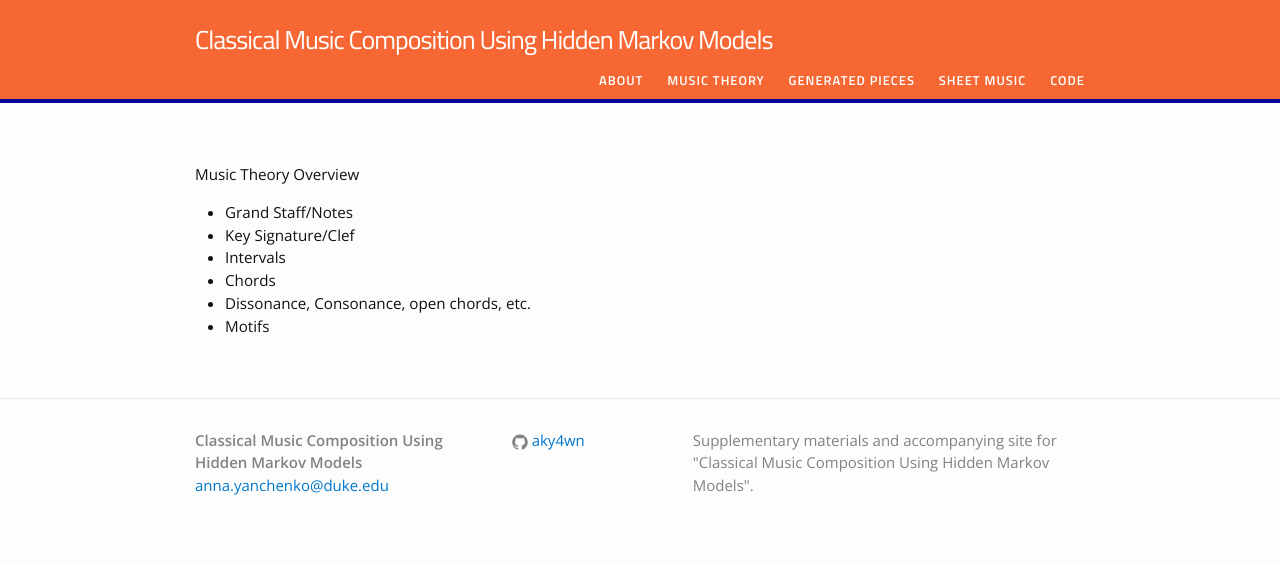
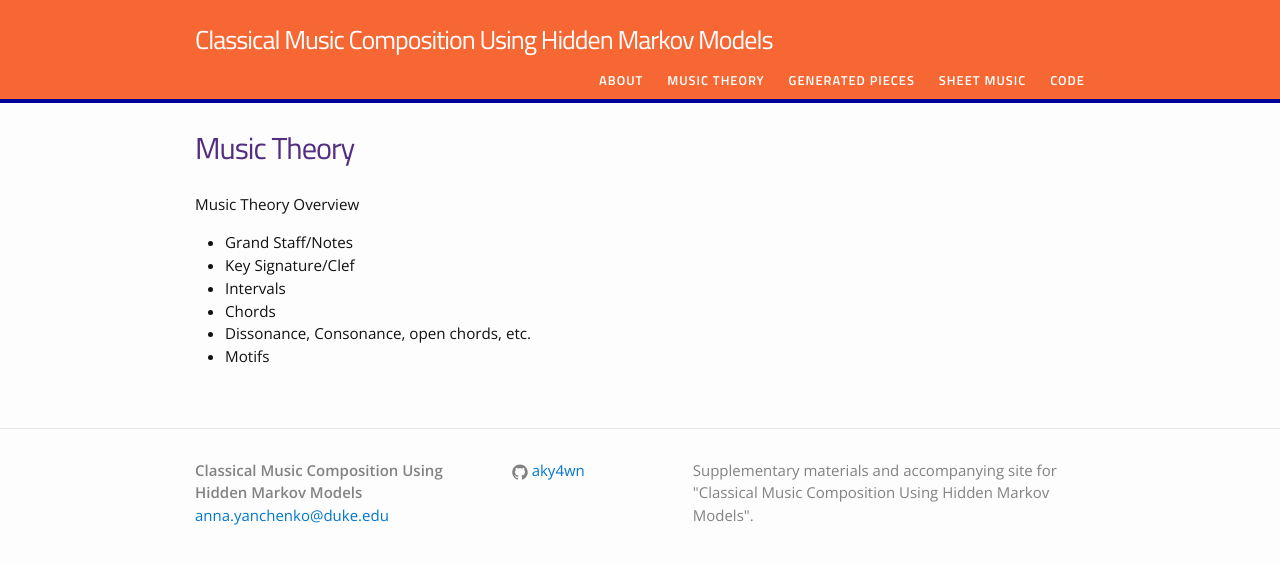
Before and after one commit to aky4wn/Classical-Music-Composition-Using-State-Space-Models, a Jekyll site: the page built from theory.md, in a window 1280 px wide. Shown: the top 564 px of the page. Built offline with Jekyll 4.4.1, drawn with Linux system fonts in a browser that asks for light colours; our own code applies the rules of GitHub Pages for plain Markdown files.

Commit message:
Update theory.md

```diff
--- a/theory.md
+++ b/theory.md
@@ -1,3 +1,8 @@
+---
+layout: page
+title: Music Theory
+permalink: /theory/
+---
 Music Theory Overview
 - Grand Staff/Notes
 - Key Signature/Clef
```
